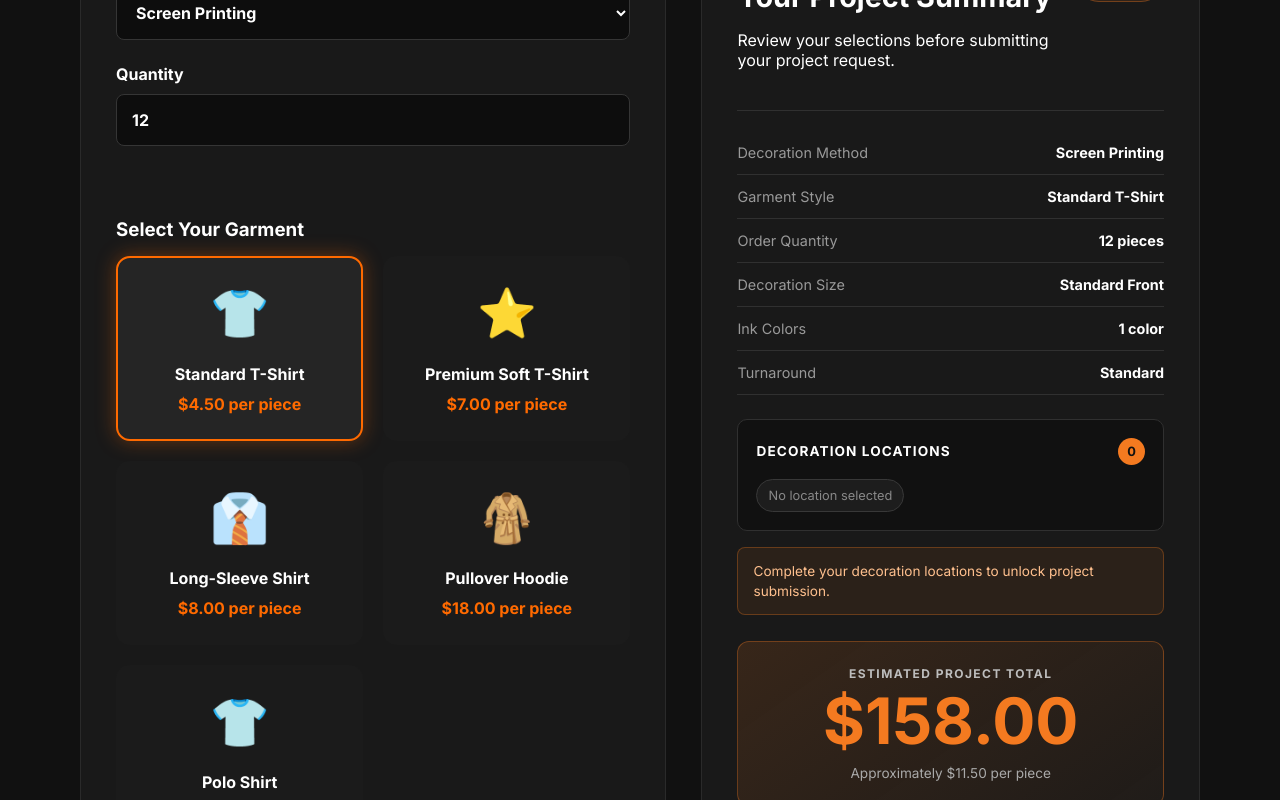
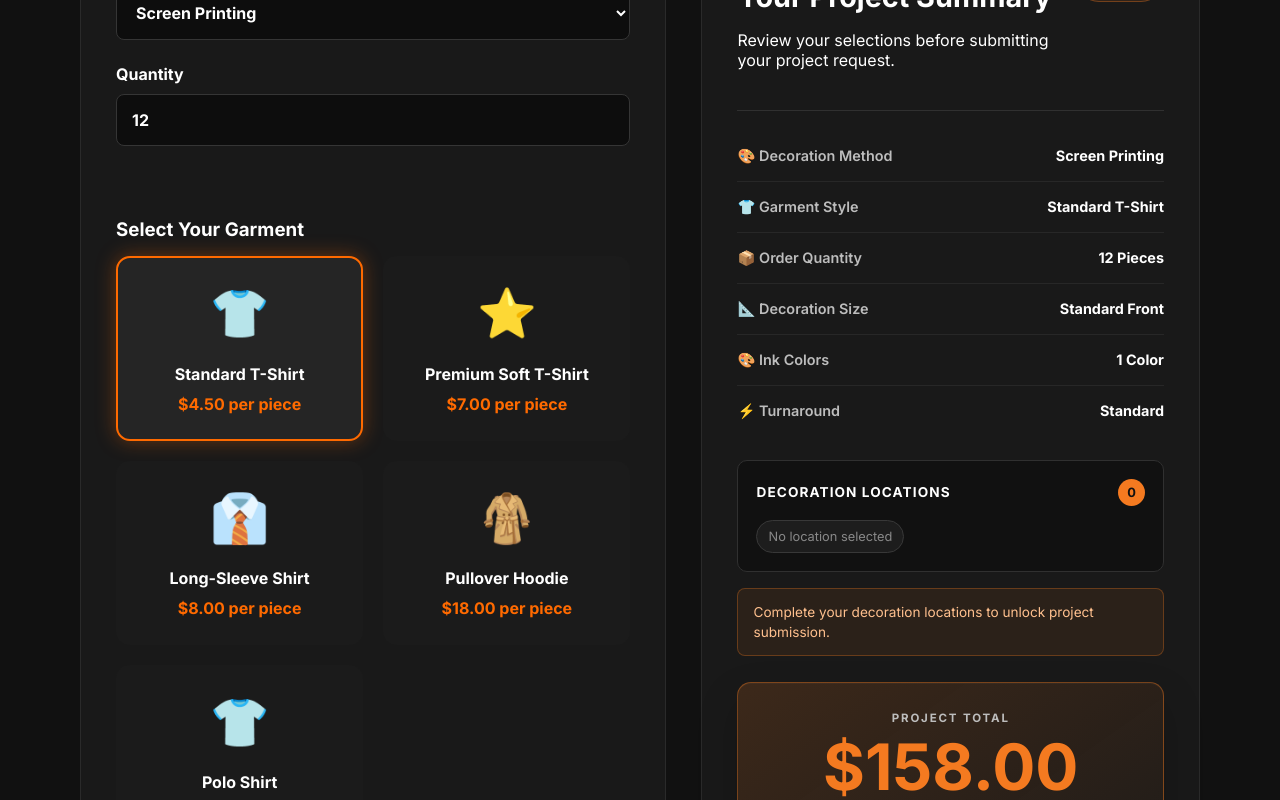
Before and after one commit to CharlieBrown3rd/inknhustle-os, a React (Vite) app: page / in a window 1280 px wide. Shown: the part 3500-4300 px from the top of the page. Built offline with nearby package versions, Linux system fonts and the light colour scheme.

Commit message:
added css and new decrationd

```diff
--- a/src/components/QuoteBuilder/ProjectSummary.jsx
+++ b/src/components/QuoteBuilder/ProjectSummary.jsx
@@ -42,38 +42,54 @@ function ProjectSummary({
 
       <div className="project-summary">
         <div className="project-summary-row">
-          <span>Decoration Method</span>
+  <div className="summary-label">
+    🎨 Decoration Method
+  </div>
+
   <strong>{selectedServiceLabel}</strong>
 </div>
 
         <div className="project-summary-row">
-          <span>Garment Style</span>
+  <div className="summary-label">
+    👕 Garment Style
+  </div>
+
   <strong>{selectedGarmentLabel}</strong>
 </div>
 
         <div className="project-summary-row">
-          <span>Order Quantity</span>
-          <strong>{displayQuantity} pieces</strong>
+  <div className="summary-label">
+   📦 Order Quantity
   </div>
 
+  <strong>
+  {displayQuantity.toLocaleString()} Pieces
+</strong>
+</div>
         <div className="project-summary-row">
-          <span>Decoration Size</span>
+  <div className="summary-label">
+   📐 Decoration Size
+  </div>
+
   <strong>{selectedPrintSizeLabel}</strong>
 </div>
 
         {service === "screenPrint" && (
          <div className="project-summary-row">
-            <span>Ink Colors</span>
+  <div className="summary-label">
+    🎨 Ink Colors
+  </div>
 
   <strong>
-              {colors}{" "}
-              {colors === 1 ? "color" : "colors"}
+  {colors} {colors === 1 ? "Color" : "Colors"}
 </strong>
 </div>
         )}
 
         <div className="project-summary-row">
-          <span>Turnaround</span>
+  <div className="summary-label">
+    ⚡ Turnaround
+  </div>
 
  <strong>
   {rushOrder ? "Rush Order" : "Standard"}
@@ -115,15 +131,13 @@ function ProjectSummary({
   project submission.
 </div>
       )}
-
 <div className="estimate-total">
-        <span>Estimated Project Total</span>
+  <span>PROJECT TOTAL</span>
 
   <strong>${estimate.total.toFixed(2)}</strong>
 
   <p>
-          Approximately $
-          {estimate.pricePerShirt.toFixed(2)} per piece
+    ${estimate.pricePerShirt.toFixed(2)} per garment
   </p>
 </div>
 
--- a/src/sections/QuoteCalculator/QuoteCalculator.css
+++ b/src/sections/QuoteCalculator/QuoteCalculator.css
@@ -124,11 +124,30 @@
 
 .project-summary-row {
   display: flex;
-  align-items: flex-start;
   justify-content: space-between;
-  gap: 24px;
-  padding: 13px 0;
-  border-bottom: 1px solid #303030;
+  align-items: center;
+  gap: 18px;
+  padding: 16px 0;
+  border-bottom: 1px solid rgba(255,255,255,0.06);
+}
+
+.project-summary-row:last-child {
+  border-bottom: none;
+}
+
+.summary-label {
+  display: flex;
+  align-items: center;
+  gap: 8px;
+  color: #bdbdbd;
+  font-size: 0.9rem;
+  font-weight: 600;
+}
+
+.project-summary-row strong {
+  color: #ffffff;
+  font-size: 0.95rem;
+  font-weight: 700;
 }
 
 .project-summary-row span {
@@ -220,39 +239,42 @@
 
 .estimate-total {
   margin: 26px 0 20px;
-  padding: 24px;
+  padding: 28px 24px;
   text-align: center;
   background:
     linear-gradient(
       145deg,
-      rgba(244, 122, 32, 0.14),
-      rgba(244, 122, 32, 0.03)
+      rgba(244, 122, 32, 0.16),
+      rgba(244, 122, 32, 0.04)
     );
-  border: 1px solid rgba(244, 122, 32, 0.35);
-  border-radius: 12px;
+  border: 1px solid rgba(244, 122, 32, 0.4);
+  border-radius: 14px;
+  box-shadow:
+    inset 0 1px 0 rgba(255, 255, 255, 0.03),
+    0 18px 40px rgba(0, 0, 0, 0.18);
 }
 
 .estimate-total > span {
   display: block;
   color: #bdbdbd;
-  font-size: 0.75rem;
-  font-weight: 700;
-  letter-spacing: 0.12em;
+  font-size: 0.72rem;
+  font-weight: 800;
+  letter-spacing: 0.16em;
   text-transform: uppercase;
 }
 
 .estimate-total > strong {
   display: block;
-  margin-top: 8px;
+  margin-top: 10px;
   color: #f47a20;
-  font-size: clamp(2.7rem, 5vw, 4.2rem);
+  font-size: clamp(3rem, 5vw, 4.6rem);
   line-height: 1;
 }
 
 .estimate-total p {
   margin: 12px 0 0;
-  color: #a9a9a9;
-  font-size: 0.85rem;
+  color: #d0d0d0;
+  font-size: 0.95rem;
 }
 
 .quote-button.disabled {
```
Lines whose indentation alone changed are shown as unchanged.
